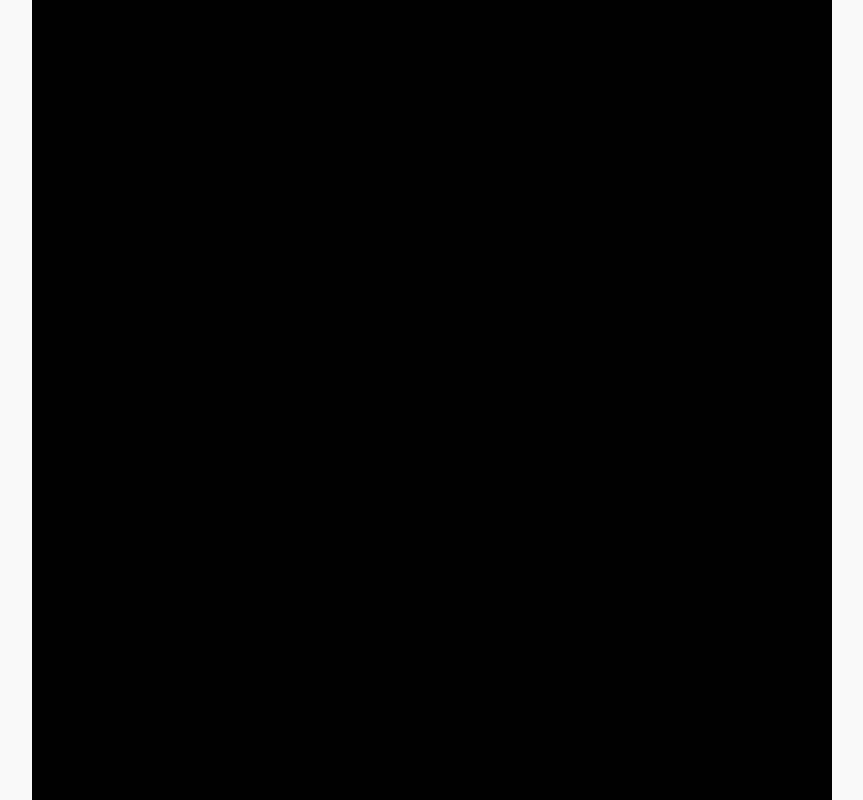
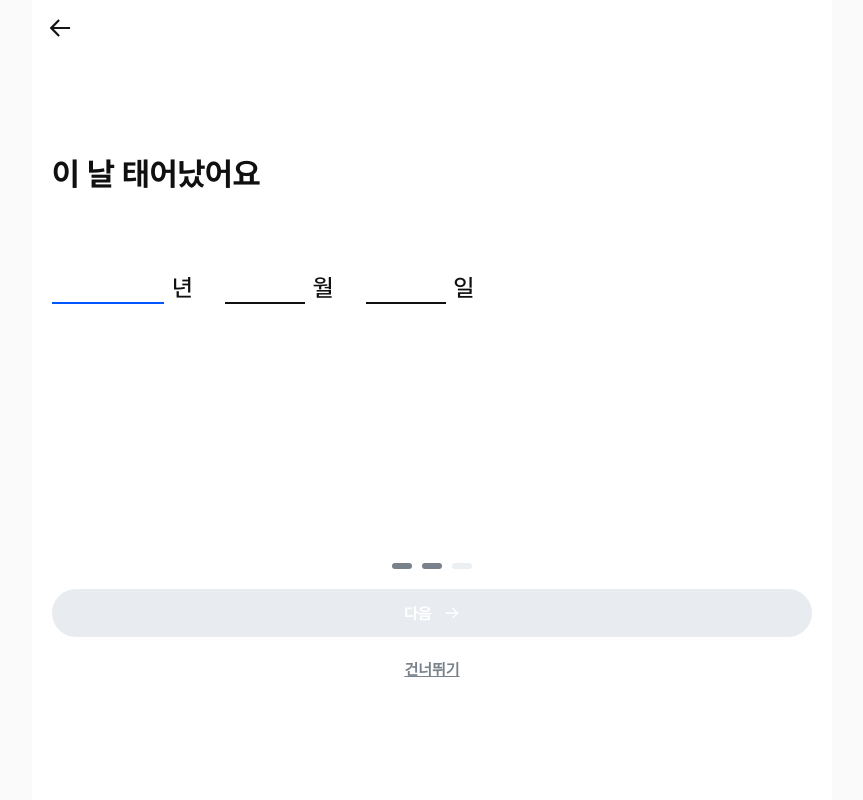
Before and after one commit to brianyun/dr-friend-web, a Next.js app: page /onboarding/age in a window 1280 px wide. Shown: the whole page, without its empty margins (208-1071 px from the left). Built offline with nearby package versions, Linux system fonts and the light colour scheme.

Commit message:
feat: age랑 DatePicker 완료

```diff
--- /dev/null
+++ b/components/onboarding/DatePicker.tsx
@@ -0,0 +1,165 @@
+import React, { useRef, useEffect, useState, ChangeEvent } from 'react';
+import styled from 'styled-components';
+import { palette } from 'common/styles';
+
+type Props = {
+	year: string;
+	setYear: React.Dispatch<React.SetStateAction<string>>;
+	month: string;
+	setMonth: React.Dispatch<React.SetStateAction<string>>;
+	date: string;
+	setDate: React.Dispatch<React.SetStateAction<string>>;
+};
+
+export const DatePicker: React.FC<Props> = ({
+	year,
+	setYear,
+	month,
+	setMonth,
+	date,
+	setDate,
+}) => {
+	const yearInputRef = useRef<HTMLInputElement>(null);
+	const monthInputRef = useRef<HTMLInputElement>(null);
+	const dateInputRef = useRef<HTMLInputElement>(null);
+
+	const [activeInput, setActiveInput] = useState<'year' | 'month' | 'date'>(
+		'year'
+	);
+
+	useEffect(() => {
+		if (yearInputRef.current) {
+			yearInputRef.current.focus();
+		}
+	}, []);
+
+	const handleChange = (
+		e: ChangeEvent<HTMLInputElement>,
+		type: 'year' | 'month' | 'date'
+	) => {
+		const value = e.target.value;
+
+		if (type === 'year') {
+			if (value.length <= 4) {
+				setYear(value);
+				if (value.length === 4) {
+					if (monthInputRef.current) {
+						monthInputRef.current.focus();
+					}
+				}
+			}
+		} else if (type === 'month') {
+			if (value.length <= 2) {
+				setMonth(value);
+
+				if (
+					value === '2' ||
+					value === '3' ||
+					value === '4' ||
+					value === '5' ||
+					value === '6' ||
+					value === '7' ||
+					value === '8' ||
+					value === '9'
+				) {
+					if (dateInputRef.current) {
+						dateInputRef.current.focus();
+					}
+				} else if (value.length === 2) {
+					if (dateInputRef.current) {
+						dateInputRef.current.focus();
+					}
+				}
+			}
+		} else {
+			if (value.length <= 2) {
+				setDate(value);
+			}
+		}
+	};
+
+	const handleFocus = (type: 'year' | 'month' | 'date') => {
+		setActiveInput(type);
+	};
+
+	const handleBlur = () => {
+		setActiveInput('year');
+	};
+
+	return (
+		<Div>
+			<Input
+				type="tel"
+				inputMode="numeric"
+				placeholder=""
+				value={year}
+				ref={yearInputRef}
+				onChange={(e) => handleChange(e, 'year')}
+				onFocus={() => handleFocus('year')}
+				onBlur={handleBlur}
+				isActive={activeInput === 'year'}
+				isLong={true}
+			/>
+			<Text>년</Text>
+			<Input
+				type="tel"
+				inputMode="numeric"
+				placeholder=""
+				value={month}
+				ref={monthInputRef}
+				onChange={(e) => handleChange(e, 'month')}
+				onFocus={() => handleFocus('month')}
+				onBlur={handleBlur}
+				isActive={activeInput === 'month'}
+				isLong={false}
+			/>
+			<Text>월</Text>
+			<Input
+				type="tel"
+				inputMode="numeric"
+				placeholder=""
+				value={date}
+				ref={dateInputRef}
+				onChange={(e) => handleChange(e, 'date')}
+				onFocus={() => handleFocus('date')}
+				onBlur={handleBlur}
+				isActive={activeInput === 'date'}
+				isLong={false}
+			/>
+			<Text>일</Text>
+		</Div>
+	);
+};
+
+const Div = styled.div`
+	display: flex;
+	flex-direction: row;
+	width: calc(100% - 2.5rem);
+	margin: 2.5rem auto 2.5rem auto;
+`;
+const Input = styled.input<{ isActive: boolean; isLong: boolean }>`
+	border: none;
+	border-radius: 0;
+	border-bottom: 2px solid
+		${(props) => (props.isActive ? palette.brand.primary : palette.brand.black)};
+	outline: none;
+	text-align: center;
+	width: ${(props) => (props.isLong ? '7rem' : '5rem')};
+
+	color: ${palette.brand.black};
+	font-family: Pretendard;
+	font-size: 1.5rem;
+	font-weight: 500;
+
+	@media (max-width: 800px) {
+		width: ${(props) => (props.isLong ? '5rem' : '3rem')};
+	}
+`;
+const Text = styled.p`
+	color: ${palette.brand.black};
+	font-family: Pretendard;
+	font-size: 1.5rem;
+	font-weight: 500;
+	margin-left: 0.5rem;
+	margin-right: 2rem;
+`;
--- a/components/onboarding/OnboardingSubmitContainer.tsx
+++ b/components/onboarding/OnboardingSubmitContainer.tsx
@@ -21,16 +21,19 @@ export const OnboardingSubmitContainer: React.FC<Props> = ({
 			<OnboardingSubmitButton
 				isActive={isActive}
 				onClick={() => router.push(`/${nextButtonDestination}`)}
+				disabled={!isActive}
 			>
 				<p>다음</p>
 				<img src={'/onboarding_next.svg'} alt="" />
 			</OnboardingSubmitButton>
+			<SkipButtonContainer>
 				<SkipButton
 					isSkipVisible={isSkipVisible}
 					onClick={() => router.push(`/${nextButtonDestination}`)}
 				>
 					건너뛰기
 				</SkipButton>
+			</SkipButtonContainer>
 		</Div>
 	);
 };
@@ -72,6 +75,15 @@ const OnboardingSubmitButton = styled.button<{ isActive: boolean }>`
 		height: 1rem;
 	}
 `;
+const SkipButtonContainer = styled.div`
+	display: flex;
+	width: calc(100% - 2.5rem);
+	margin: 12px auto;
+	padding: 9px 0;
+	flex-direction: column;
+	align-items: center;
+	justify-content: center;
+`;
 const SkipButton = styled.button<{ isSkipVisible: boolean }>`
 	display: ${(props) => (props.isSkipVisible ? 'flex' : 'none')};
 	color: #79828a;
@@ -79,4 +91,10 @@ const SkipButton = styled.button<{ isSkipVisible: boolean }>`
 	font-size: 15px;
 	font-weight: 700;
 	text-decoration-line: underline;
+
+	background-color: transparent;
+	border: none;
+	cursor: pointer;
+	outline: none;
+	width: auto;
 `;
--- a/components/onboarding/index.ts
+++ b/components/onboarding/index.ts
@@ -2,3 +2,4 @@ export * from './OnboardingHeaderContainer';
 export * from './OnboardingTitleContainer';
 export * from './OnboardingSubmitContainer';
 export * from './OnboardingProgressBar';
+export * from './DatePicker';
--- a/pages/onboarding/age.tsx
+++ b/pages/onboarding/age.tsx
@@ -1,19 +1,90 @@
 import React, { useState, useEffect } from 'react';
 import styled from 'styled-components';
 import { palette } from 'common/styles';
+import {
+	OnboardingHeaderContainer,
+	OnboardingProgressBar,
+	OnboardingSubmitContainer,
+	OnboardingTitleContainer,
+	DatePicker,
+} from 'components/onboarding';
 
 export const age = () => {
-	return <Div>hello, world</Div>;
+	const [year, setYear] = useState<string>('');
+	const [month, setMonth] = useState<string>('');
+	const [date, setDate] = useState<string>('');
+	const [activated, setActivated] = useState<boolean>(false);
+
+	useEffect(() => {
+		if (year.length === 4 && month.length > 0 && date.length > 0) {
+			setActivated(true);
+		} else {
+			setActivated(false);
+		}
+	}, [year, month, date]);
+
+	return (
+		<Div>
+			<OnboardingHeaderContainer
+				isVisible={true}
+				backButtonDestination="onboarding/gender"
+			/>
+			<OnboardingTitleContainer title={'이 날 태어났어요'} />
+			<ContentContainer>
+				<DatePicker
+					year={year}
+					setYear={setYear}
+					month={month}
+					setMonth={setMonth}
+					date={date}
+					setDate={setDate}
+				/>
+			</ContentContainer>
+			<OnboardingProgressBar current={2} total={3} />
+			<OnboardingSubmitContainer
+				isSkipVisible={true}
+				isActive={activated}
+				nextButtonDestination="onboarding/phone"
+			/>
+		</Div>
+	);
 };
 
 export default age;
 
-export const Div = styled.div`
+const Div = styled.div`
 	display: flex;
 	flex-direction: column;
-	width: 100vw;
+	width: 100%;
 	height: 100vh;
 	justify-content: center;
 	align-items: center;
-	background-color: black;
+	background-color: white;
 `;
+const ContentContainer = styled.div`
+	display: flex;
+	flex-direction: column;
+	height: 100%;
+	width: 100%;
+	margin-bottom: 6.2rem;
+`;
+const GenderButton = styled.button<{ isSelected: boolean }>`
+	display: flex;
+	flex-direction: column;
+	justify-content: center;
+	align-items: center;
+	width: calc(100% - 2.5rem);
+	padding: 2.5rem 0;
+	margin: 8px auto;
+
+	border: none;
+	border-radius: 14px;
+	outline: none;
+	cursor: pointer;
+	background-color: ${(props) =>
+		props.isSelected ? palette.brand.primary : '#F7F7F9'};
+
+	color: ${(props) => (props.isSelected ? '#fff' : '#79828A')};
+	font-size: 1.25rem;
+	font-weight: 500;
+`;
--- a/pages/onboarding/gender.tsx
+++ b/pages/onboarding/gender.tsx
@@ -1,6 +1,6 @@
 import React, { useState, useEffect } from 'react';
 import styled from 'styled-components';
-import { BottomButton, palette } from 'common/styles';
+import { palette } from 'common/styles';
 import {
 	OnboardingHeaderContainer,
 	OnboardingProgressBar,
```
Lines whose indentation alone changed are shown as unchanged.
